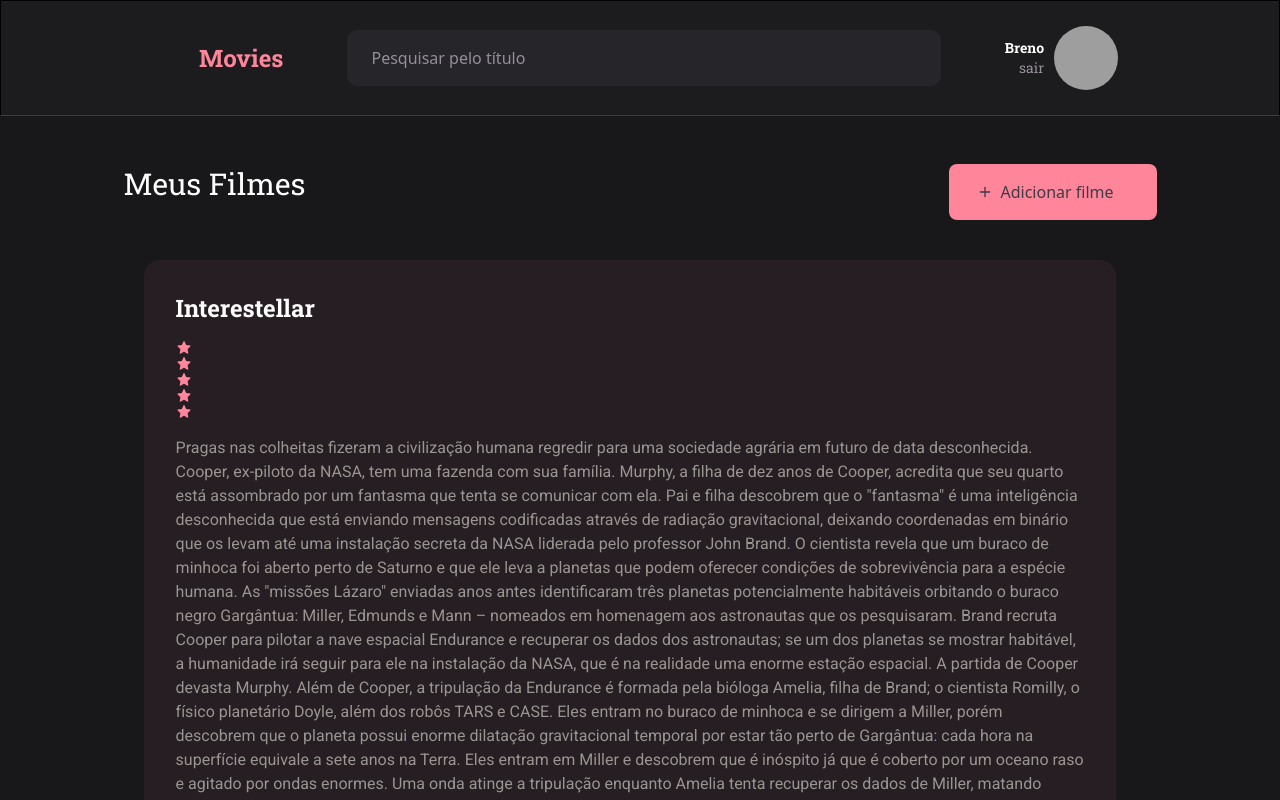
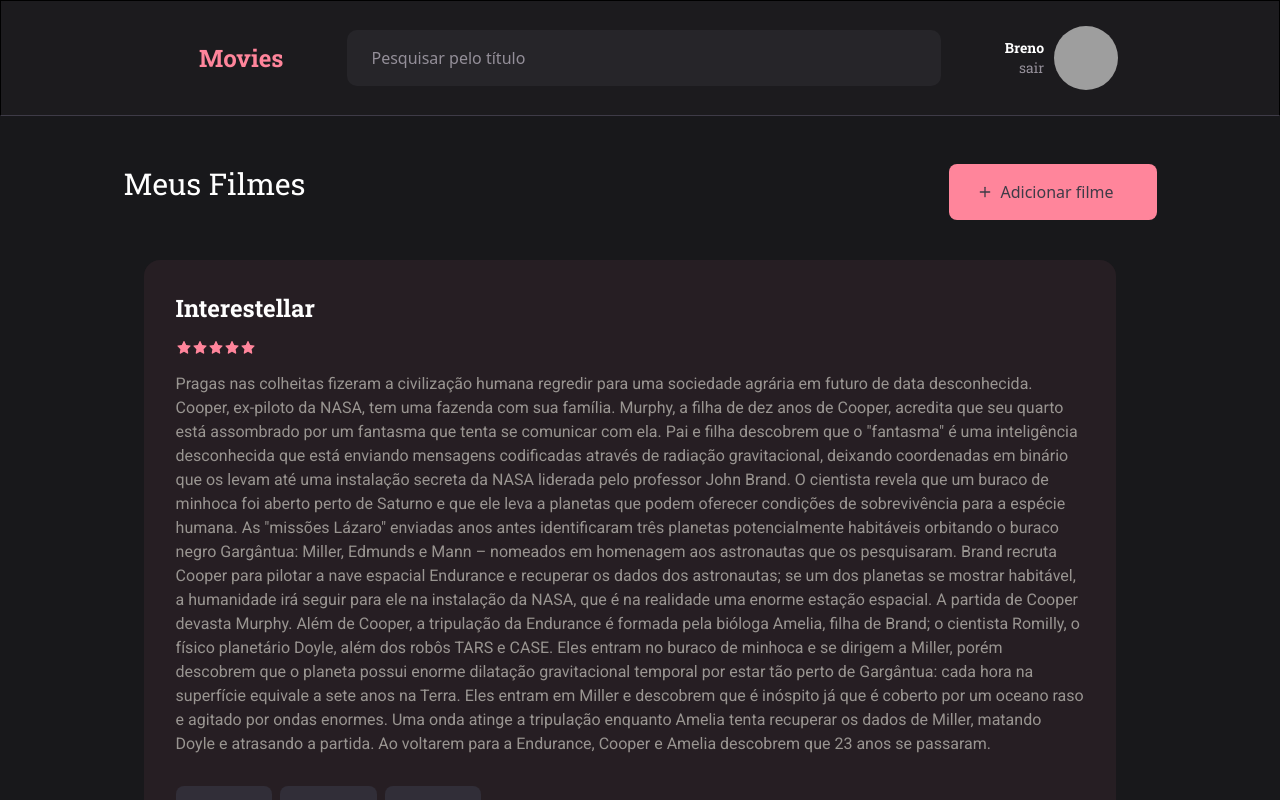
Before and after one commit to Brenobn/Prover-Task-Movies, a React (Vite) app: page / in a window 1280 px wide. Built offline with nearby package versions, Linux system fonts and the light colour scheme; grey boxes are pictures that could not be loaded.

Commit message:
Ajustando estilo

```diff
--- a/src/components/StarRating.tsx
+++ b/src/components/StarRating.tsx
@@ -3,7 +3,7 @@
 export function StarRating() {
   return(
     <div className="flex gap-1.5">
-      <span className="text-[#FF859B]">
+      <span className="text-[#FF859B] inline-flex">
         <AiFillStar />
         <AiFillStar />
         <AiFillStar />
```
